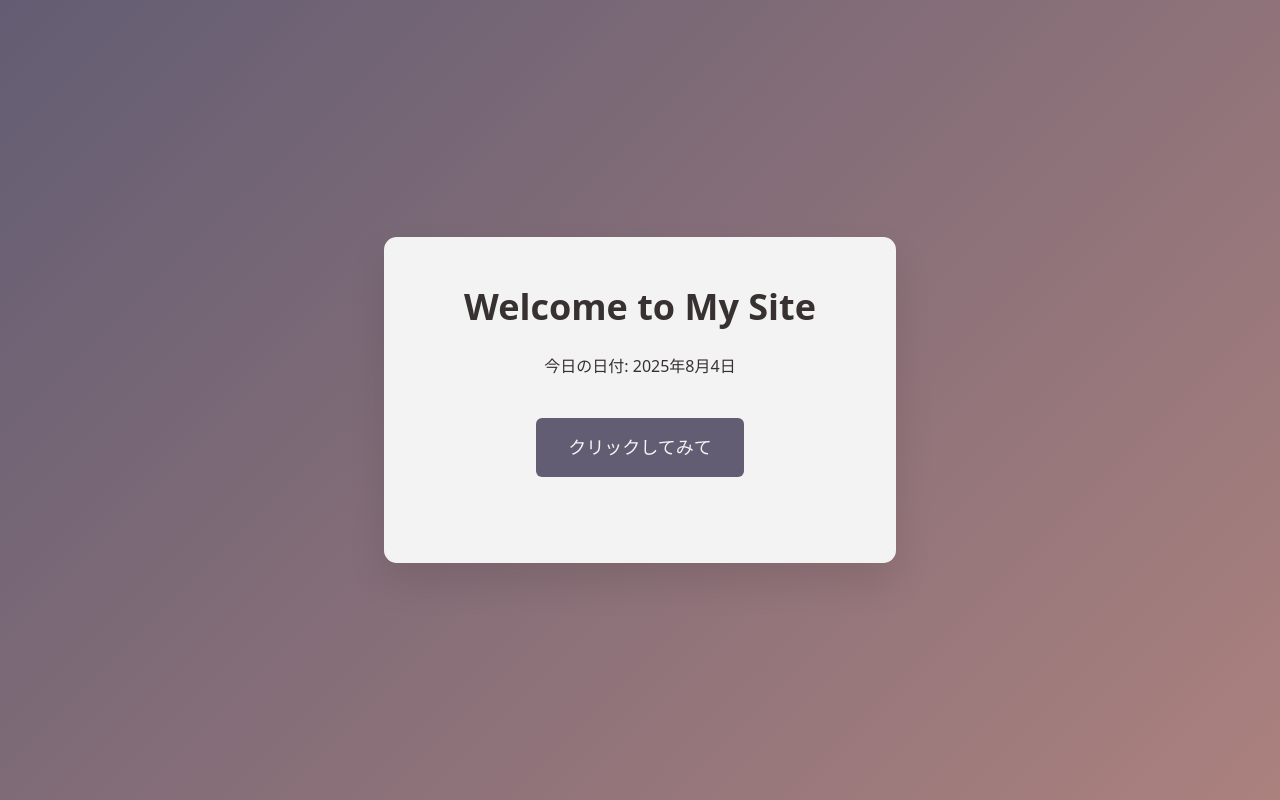
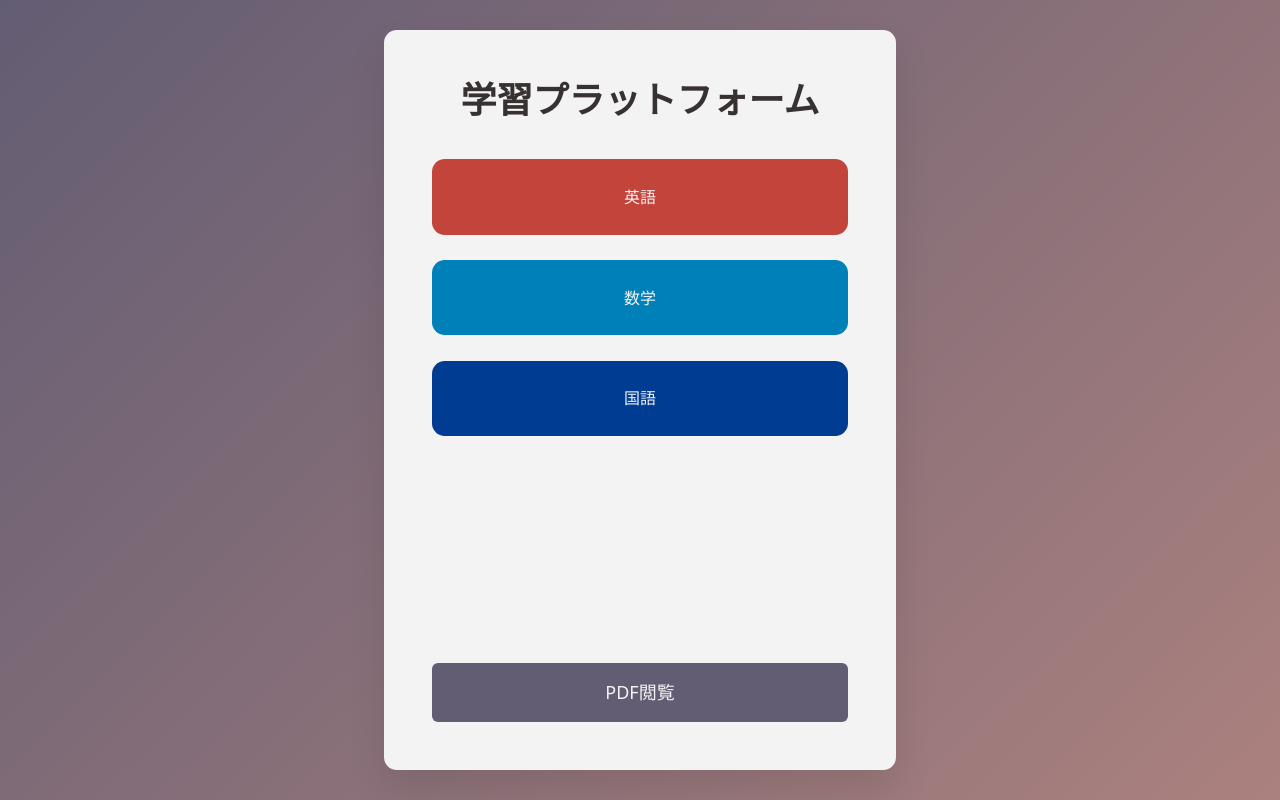
Before and after one commit to mon226/textBook, a Next.js app: page / in a window 1280 px wide. Built offline with nearby package versions, Linux system fonts and the light colour scheme.

Commit message:
各科目ページとPDF閲覧ページを作成、ホームページにリンクを追加

```diff
--- /dev/null
+++ b/app/english/page.tsx
@@ -0,0 +1,9 @@
+export default function EnglishPage() {
+  return (
+    <div className="min-h-screen flex items-center justify-center">
+      <div className="container-wrapper">
+        <h1 className="text-center">英語ページ</h1>
+      </div>
+    </div>
+  );
+}
--- /dev/null
+++ b/app/japanese/page.tsx
@@ -0,0 +1,9 @@
+export default function JapanesePage() {
+  return (
+    <div className="min-h-screen flex items-center justify-center">
+      <div className="container-wrapper">
+        <h1 className="text-center">国語ページ</h1>
+      </div>
+    </div>
+  );
+}
--- /dev/null
+++ b/app/math/page.tsx
@@ -0,0 +1,9 @@
+export default function MathPage() {
+  return (
+    <div className="min-h-screen flex items-center justify-center">
+      <div className="container-wrapper">
+        <h1 className="text-center">数学ページ</h1>
+      </div>
+    </div>
+  );
+}
--- a/app/page.tsx
+++ b/app/page.tsx
@@ -1,45 +1,34 @@
-'use client';
-
-import { useState, useEffect } from 'react';
+import Link from 'next/link';
 
 export default function Home() {
-  const [date, setDate] = useState('');
-  const [message, setMessage] = useState('');
-
-  useEffect(() => {
-    const today = new Date();
-    const dateString = today.toLocaleDateString('ja-JP', {
-      year: 'numeric',
-      month: 'long',
-      day: 'numeric'
-    });
-    setDate(dateString);
-  }, []);
-
-  const handleClick = () => {
-    const messages = [
-      'こんにちは！！！！',
-      'Vercelすごい！！！！',
-      'デプロイ成功！！！！',
-      '今日もいい日だ！！！！'
-    ];
-    const randomMessage = messages[Math.floor(Math.random() * messages.length)];
-    setMessage(randomMessage);
-  };
+  const pages = [
+    { name: '英語', href: '/english', color: 'subject-english' },
+    { name: '数学', href: '/math', color: 'subject-math' },
+    { name: '国語', href: '/japanese', color: 'subject-japanese' },
+    { name: '理科', href: '/science', color: 'subject-physics' },
+    { name: '社会', href: '/social', color: 'subject-history-jp' },
+    { name: 'PDF閲覧', href: '/pdf-viewer', color: 'btn-primary' },
+  ];
 
   return (
     <div className="min-h-screen flex items-center justify-center bg-gradient-main">
       <div className="container-wrapper">
         <div className="card mx-auto text-center">
-          <h1 className="font-bold text-primary mb-[2vw]">Welcome to My Site</h1>
-          <p className="text-primary mb-[3vw]">今日の日付: <span>{date}</span></p>
-          <button
-            onClick={handleClick}
-            className="btn-primary font-medium"
-          >
-            クリックしてみて
-          </button>
-          <p className="mt-[3vw] text-accent" style={{ fontSize: 'clamp(1.125rem, 3vw, 1.25rem)' }}>{message}</p>
+          <h1 className="font-bold text-primary mb-[3vw]">学習プラットフォーム</h1>
+          <nav>
+            <ul className="flex flex-col gap-[2vw]">
+              {pages.map((page) => (
+                <li key={page.href}>
+                  <Link
+                    href={page.href}
+                    className={`block ${page.color} p-[2vw] rounded-[1vw] text-secondary`}
+                  >
+                    {page.name}
+                  </Link>
+                </li>
+              ))}
+            </ul>
+          </nav>
         </div>
       </div>
     </div>
--- /dev/null
+++ b/app/pdf-viewer/page.tsx
@@ -0,0 +1,9 @@
+export default function PDFViewerPage() {
+  return (
+    <div className="min-h-screen flex items-center justify-center">
+      <div className="container-wrapper">
+        <h1 className="text-center">PDF閲覧ページ</h1>
+      </div>
+    </div>
+  );
+}
--- /dev/null
+++ b/app/science/page.tsx
@@ -0,0 +1,9 @@
+export default function SciencePage() {
+  return (
+    <div className="min-h-screen flex items-center justify-center">
+      <div className="container-wrapper">
+        <h1 className="text-center">理科ページ</h1>
+      </div>
+    </div>
+  );
+}
--- /dev/null
+++ b/app/social/page.tsx
@@ -0,0 +1,9 @@
+export default function SocialPage() {
+  return (
+    <div className="min-h-screen flex items-center justify-center">
+      <div className="container-wrapper">
+        <h1 className="text-center">社会ページ</h1>
+      </div>
+    </div>
+  );
+}
```
